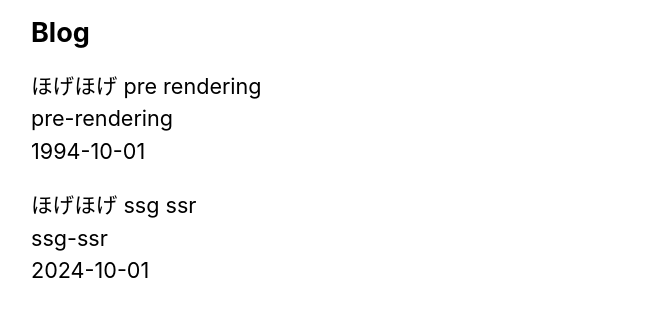
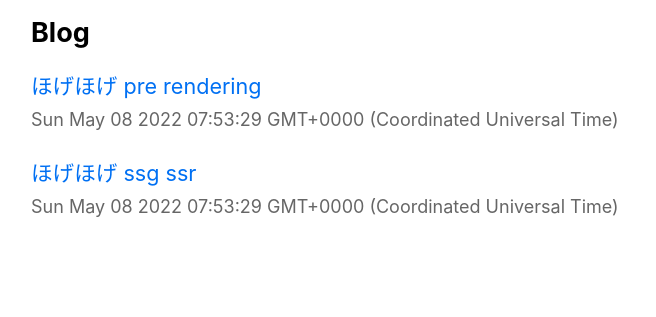
Before and after one commit to tenmihi/next-js-practice, a Next.js app: page / in a window 1280 px wide. Shown: the part 455-772 px from the top of the page, without its empty margins (303-959 px from the left). Built offline with nearby package versions, Linux system fonts and the light colour scheme.

Commit message:
feat(pages/index.js): postリストを調整

```diff
--- a/pages/index.js
+++ b/pages/index.js
@@ -1,4 +1,5 @@
 import Head from 'next/head'
+import Link from 'next/link'
 import Layout, { siteTitle } from '../components/layout'
 import { getSortedPostData } from '../lib/posts'
 import utilStyles from '../styles/util.module.css'
@@ -29,11 +30,13 @@ export default function Home({ allPostsData }) {
         <ul className={utilStyles.list}>
           {allPostsData.map(({id ,date ,title}) => (
             <li className={utilStyles.listItem} key={id}>
-              {title}
+              <Link href={`/posts/${id}`}>
+                <a>{title}</a>
+              </Link>
               <br />
-              {id}
-              <br />
-              {date}
+              <small className={utilStyles.lightText}>
+                <Date dateString={date} />
+              </small>
             </li>
           ))}
         </ul>
```
